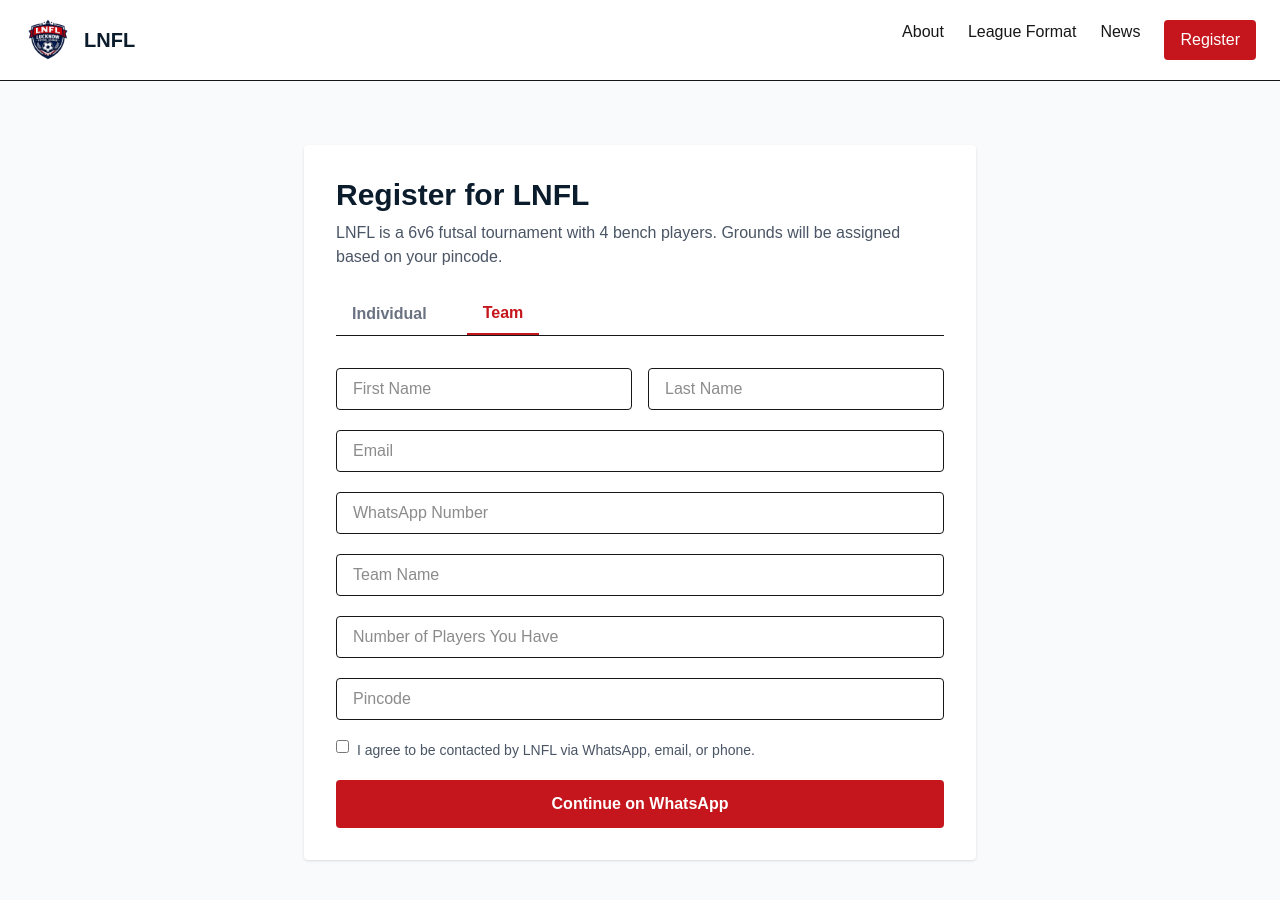
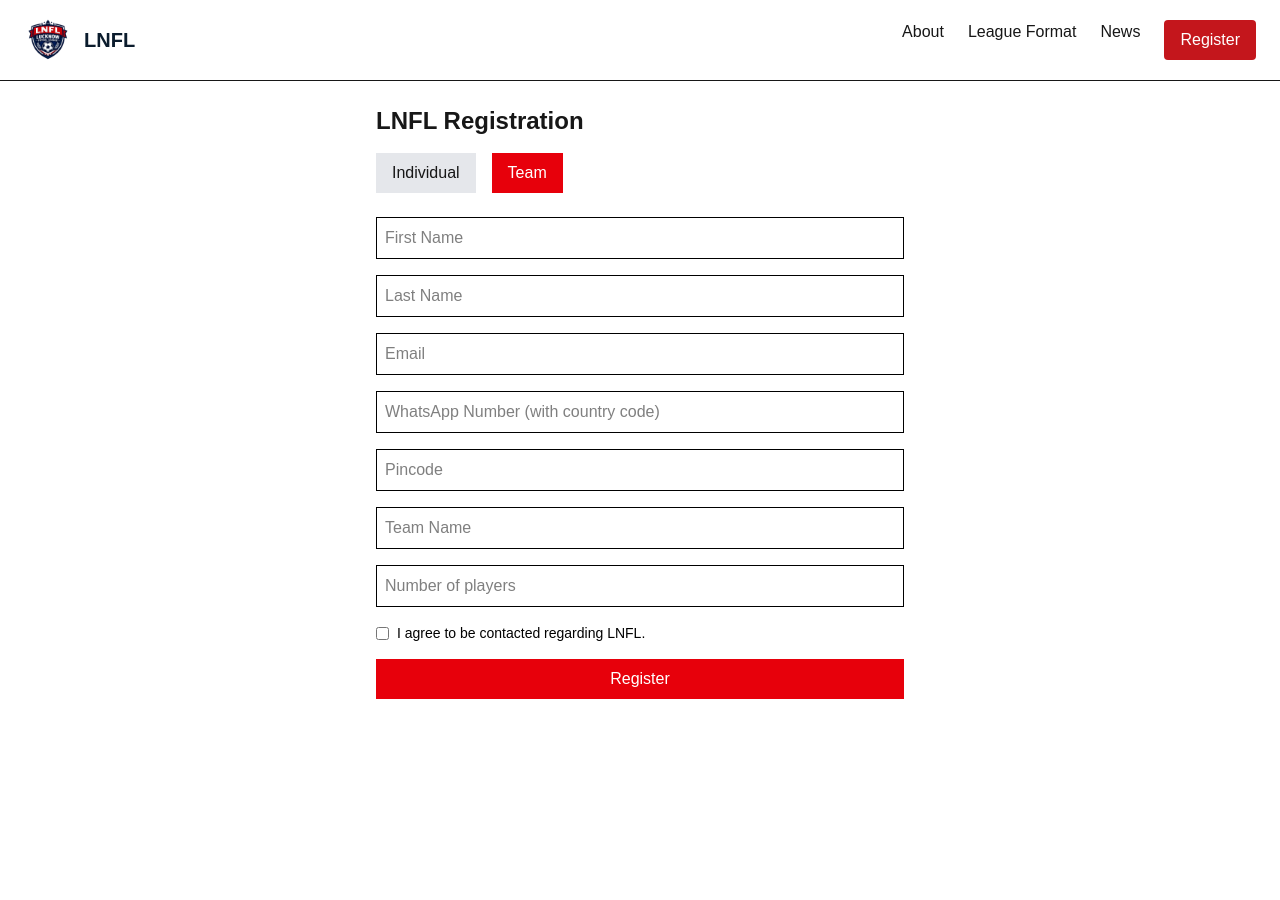
Before and after one commit to Starandstrip/lnfl-website, a Next.js app: page /register in a window 1280 px wide. Both pictures are taken after a click on the button "Team". Shown: the top 900 px of the page. After the commit the page ends 800 px from the top, so only its background shows below. Built offline with nearby package versions, Linux system fonts and the light colour scheme.

Commit message:
Connect registration form to backend

```diff
--- a/package.json
+++ b/package.json
@@ -9,7 +9,9 @@
     "lint": "eslint"
   },
   "dependencies": {
+    "mysql2": "^3.16.0",
     "next": "16.1.1",
+    "nodemailer": "^7.0.12",
     "react": "19.2.3",
     "react-dom": "19.2.3"
   },
--- /dev/null
+++ b/src/app/api/register/route.js
@@ -0,0 +1,99 @@
+import mysql from "mysql2/promise";
+import nodemailer from "nodemailer";
+import { NextResponse } from "next/server";
+
+// MySQL connection
+const db = mysql.createPool({
+  host: process.env.DB_HOST,
+  user: process.env.DB_USER,
+  password: process.env.DB_PASSWORD,
+  database: process.env.DB_NAME,
+});
+
+// Email transporter (Hostinger SMTP)
+const transporter = nodemailer.createTransport({
+  host: process.env.SMTP_HOST,
+  port: 587,
+  secure: false,
+  auth: {
+    user: process.env.SMTP_USER,
+    pass: process.env.SMTP_PASS,
+  },
+});
+
+export async function POST(req) {
+  try {
+    const body = await req.json();
+
+    const {
+      type, // "individual" or "team"
+      firstName,
+      lastName,
+      email,
+      phone,
+      position,
+      teamName,
+      playersCount,
+      pincode,
+      consent,
+    } = body;
+
+    if (!firstName || !lastName || !email || !phone || !pincode || !consent) {
+      return NextResponse.json(
+        { error: "Missing required fields" },
+        { status: 400 }
+      );
+    }
+
+    // Insert into DB
+    const [result] = await db.execute(
+      `INSERT INTO registrations
+      (type, first_name, last_name, email, phone, position, team_name, players_count, pincode, consent)
+      VALUES (?, ?, ?, ?, ?, ?, ?, ?, ?, ?)`,
+      [
+        type,
+        firstName,
+        lastName,
+        email,
+        phone,
+        position || null,
+        teamName || null,
+        playersCount || null,
+        pincode,
+        consent,
+      ]
+    );
+
+    const registrationId = result.insertId;
+
+    // Send confirmation email
+    await transporter.sendMail({
+      from: `"LNFL" <${process.env.SMTP_USER}>`,
+      to: email,
+      subject: "LNFL Registration Successful",
+      html: `
+        <h2>Thank you for registering with LNFL!</h2>
+        <p><strong>Name:</strong> ${firstName} ${lastName}</p>
+        <p><strong>Registration ID:</strong> LNFL-${registrationId}</p>
+        <p>We will contact you shortly on WhatsApp.</p>
+      `,
+    });
+
+    // WhatsApp message
+    const whatsappMessage = encodeURIComponent(
+      `Hi ${firstName}, thanks for registering for Lucknow Futsal League (LNFL).\nYour Registration ID is LNFL-${registrationId}.\nWe’ll contact you shortly with next steps.`
+    );
+
+    return NextResponse.json({
+      success: true,
+      registrationId: `LNFL-${registrationId}`,
+      whatsappUrl: `https://wa.me/${phone}?text=${whatsappMessage}`,
+    });
+  } catch (error) {
+    console.error("Registration error:", error);
+    return NextResponse.json(
+      { error: "Internal server error" },
+      { status: 500 }
+    );
+  }
+}
--- a/src/app/register/page.js
+++ b/src/app/register/page.js
@@ -3,194 +3,105 @@
 import { useState } from "react";
 
 export default function RegisterPage() {
-  const [mode, setMode] = useState("individual");
+  const [type, setType] = useState("individual");
+  const [loading, setLoading] = useState(false);
 
-  // common
-  const [firstName, setFirstName] = useState("");
-  const [lastName, setLastName] = useState("");
-  const [email, setEmail] = useState("");
-  const [phone, setPhone] = useState("");
-  const [pincode, setPincode] = useState("");
-  const [consent, setConsent] = useState(false);
+  async function handleSubmit(e) {
+    e.preventDefault();
+    setLoading(true);
 
-  // individual
-  const [position, setPosition] = useState("");
+    const form = e.target;
 
-  // team
-  const [teamName, setTeamName] = useState("");
-  const [playersCount, setPlayersCount] = useState("");
+    const data = {
+      type,
+      firstName: form.firstName.value,
+      lastName: form.lastName.value,
+      email: form.email.value,
+      phone: form.phone.value,
+      position: type === "individual" ? form.position?.value : null,
+      teamName: type === "team" ? form.teamName?.value : null,
+      playersCount: type === "team" ? form.playersCount?.value : null,
+      pincode: form.pincode.value,
+      consent: form.consent.checked,
+    };
 
-  const handleWhatsApp = () => {
-    if (!firstName || !lastName || !email || !phone || !pincode || !consent) {
-      alert("Please fill all required fields and give consent.");
-      return;
+    const res = await fetch("/api/register", {
+      method: "POST",
+      headers: { "Content-Type": "application/json" },
+      body: JSON.stringify(data),
+    });
+
+    const result = await res.json();
+
+    setLoading(false);
+
+    if (result.success) {
+      window.location.href = result.whatsappUrl;
+    } else {
+      alert(result.error || "Registration failed");
+    }
   }
 
-    if (mode === "individual" && !position) {
-      alert("Please select your playing position.");
-      return;
-    }
+  return (
+    <div className="max-w-xl mx-auto p-6">
+      <h1 className="text-2xl font-bold mb-4">LNFL Registration</h1>
 
-    if (mode === "team" && (!teamName || !playersCount)) {
-      alert("Please fill team details.");
-      return;
-    }
-
-    const message =
-      mode === "individual"
-        ? `Hi, my name is ${firstName} ${lastName}.
-I want to register for Lucknow Futsal League (LNFL).
-
-Type: Individual Player
-Position: ${position}
-Email: ${email}
-WhatsApp: ${phone}
-Pincode: ${pincode}
-
-I agree to be contacted regarding LNFL.`
-        : `Hi, my name is ${firstName} ${lastName}.
-I want to register a team for Lucknow Futsal League (LNFL).
-
-Team Name: ${teamName}
-Players Already Have: ${playersCount}
-Email: ${email}
-WhatsApp: ${phone}
-Pincode: ${pincode}
-
-I agree to be contacted regarding LNFL.`;
-
-    const whatsappNumber = "919044766697"; // replace with your number
-    const url = `https://wa.me/${whatsappNumber}?text=${encodeURIComponent(
-      message
-    )}`;
-
-    window.open(url, "_blank");
-  };
-
-  return (
-    <main className="min-h-screen bg-gray-50 px-6 py-16">
-      <div className="max-w-2xl mx-auto bg-white p-8 rounded shadow">
-        <h1 className="text-3xl font-bold text-[#0B1C2D] mb-2">
-          Register for LNFL
-        </h1>
-
-        <p className="text-gray-600 mb-6">
-          LNFL is a 6v6 futsal tournament with 4 bench players.
-          Grounds will be assigned based on your pincode.
-        </p>
-
-        {/* Tabs */}
-        <div className="flex mb-8 border-b">
+      <div className="flex gap-4 mb-6">
         <button
-            onClick={() => setMode("individual")}
-            className={`px-4 py-2 font-semibold ${
-              mode === "individual"
-                ? "border-b-2 border-[#C4161C] text-[#C4161C]"
-                : "text-gray-500"
+          className={`px-4 py-2 ${
+            type === "individual" ? "bg-red-600 text-white" : "bg-gray-200"
           }`}
+          onClick={() => setType("individual")}
         >
           Individual
         </button>
-
         <button
-            onClick={() => setMode("team")}
-            className={`px-4 py-2 font-semibold ml-6 ${
-              mode === "team"
-                ? "border-b-2 border-[#C4161C] text-[#C4161C]"
-                : "text-gray-500"
+          className={`px-4 py-2 ${
+            type === "team" ? "bg-red-600 text-white" : "bg-gray-200"
           }`}
+          onClick={() => setType("team")}
         >
           Team
         </button>
       </div>
 
-        {/* Form */}
-        <div className="space-y-5">
-          <div className="grid md:grid-cols-2 gap-4">
-            <input
-              placeholder="First Name"
-              value={firstName}
-              onChange={(e) => setFirstName(e.target.value)}
-              className="border px-4 py-2 rounded"
-            />
-            <input
-              placeholder="Last Name"
-              value={lastName}
-              onChange={(e) => setLastName(e.target.value)}
-              className="border px-4 py-2 rounded"
-            />
-          </div>
+      <form onSubmit={handleSubmit} className="space-y-4 text-black">
+        <input name="firstName" placeholder="First Name" required className="w-full p-2 border" />
+        <input name="lastName" placeholder="Last Name" required className="w-full p-2 border" />
+        <input type="email" name="email" placeholder="Email" required className="w-full p-2 border" />
+        <input name="phone" placeholder="WhatsApp Number (with country code)" required className="w-full p-2 border" />
+        <input name="pincode" placeholder="Pincode" required className="w-full p-2 border" />
 
-          <input
-            placeholder="Email"
-            type="email"
-            value={email}
-            onChange={(e) => setEmail(e.target.value)}
-            className="border px-4 py-2 rounded w-full"
-          />
-
-          <input
-            placeholder="WhatsApp Number"
-            value={phone}
-            onChange={(e) => setPhone(e.target.value)}
-            className="border px-4 py-2 rounded w-full"
-          />
-
-          {mode === "individual" && (
-            <select
-              value={position}
-              onChange={(e) => setPosition(e.target.value)}
-              className="border px-4 py-2 rounded w-full"
-            >
-              <option value="">Select Position</option>
+        {type === "individual" && (
+          <select name="position" className="w-full p-2 border">
             <option>Forward</option>
             <option>Midfield</option>
             <option>Defence</option>
             <option>Goalkeeper</option>
+            <option>Manager</option>
           </select>
         )}
 
-          {mode === "team" && (
+        {type === "team" && (
           <>
-              <input
-                placeholder="Team Name"
-                value={teamName}
-                onChange={(e) => setTeamName(e.target.value)}
-                className="border px-4 py-2 rounded w-full"
-              />
-              <input
-                placeholder="Number of Players You Have"
-                value={playersCount}
-                onChange={(e) => setPlayersCount(e.target.value)}
-                className="border px-4 py-2 rounded w-full"
-              />
+            <input name="teamName" placeholder="Team Name" required className="w-full p-2 border" />
+            <input name="playersCount" type="number" placeholder="Number of players" required className="w-full p-2 border" />
           </>
         )}
 
-          <input
-            placeholder="Pincode"
-            value={pincode}
-            onChange={(e) => setPincode(e.target.value)}
-            className="border px-4 py-2 rounded w-full"
-          />
-
-          <label className="flex items-start gap-2 text-sm text-gray-600">
-            <input
-              type="checkbox"
-              checked={consent}
-              onChange={(e) => setConsent(e.target.checked)}
-            />
-            I agree to be contacted by LNFL via WhatsApp, email, or phone.
+        <label className="flex items-center gap-2 text-sm">
+          <input type="checkbox" name="consent" required />
+          I agree to be contacted regarding LNFL.
         </label>
 
         <button
-            onClick={handleWhatsApp}
-            className="w-full bg-[#C4161C] text-white py-3 rounded font-semibold hover:bg-red-700 transition"
+          type="submit"
+          disabled={loading}
+          className="w-full bg-red-600 text-white py-2"
         >
-            Continue on WhatsApp
+          {loading ? "Submitting..." : "Register"}
         </button>
+      </form>
     </div>
-      </div>
-    </main>
   );
 }
```
Also changed, not shown: 1 other file (tests, documents, lock files or other folders). Lines whose indentation alone changed are shown as unchanged.
